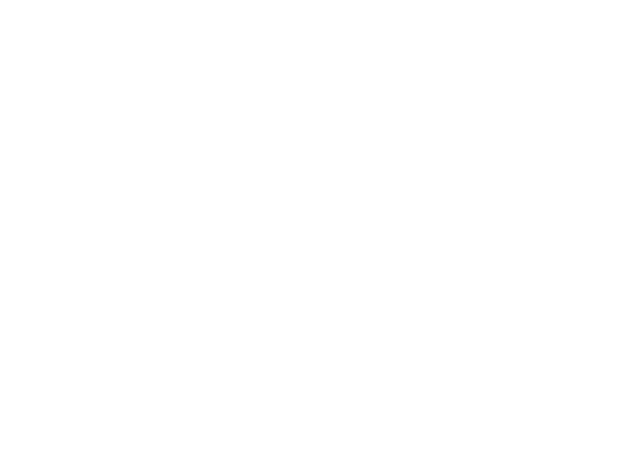
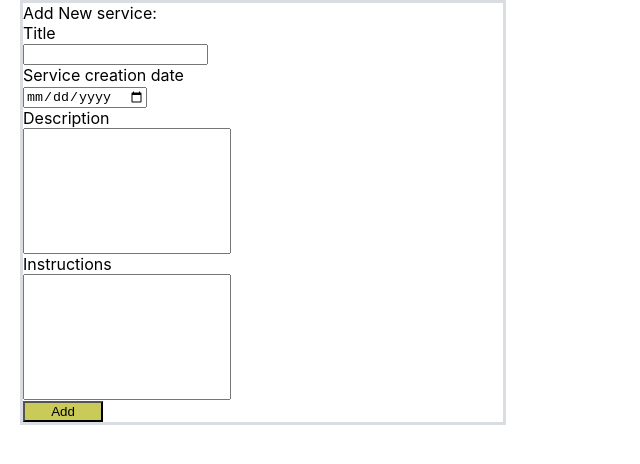
Before and after one commit to Designers-webSite/designers-Website, a React (Create React App) app in the folder Froont/design/: page /utility in a window 1280 px wide. Before the commit this address had no page. Shown: the top 464 px of the page, without its empty margins (0-640 px from the left). Built offline with nearby package versions, Linux system fonts and the light colour scheme.

Commit message:
in front add Utility Component and create redux utilityReducer and action and add to store

```diff
--- a/Froont/design/src/App.css
+++ b/Froont/design/src/App.css
@@ -1,4 +1,4 @@
-.App {
+/* .App {
   text-align: center;
 }
 
@@ -35,4 +35,18 @@
   to {
     transform: rotate(360deg);
   }
+} */
+
+#table {
+  width: 480px;
+  margin-left: 20px;
+  margin-right: 20px;
+  border:#D9DDE2 solid;
+
+
 }
+#brn_service{
+  background-color: rgb(202, 202, 88);
+  width: 80px;
+  text-align: center;
+}
--- a/Froont/design/src/App.js
+++ b/Froont/design/src/App.js
@@ -1,6 +1,7 @@
 import './App.css';
 import { BrowserRouter, Routes, Route } from "react-router-dom";
 import Register from './Components/Register';
+import Utility from './Components/Utility';
 
 function App() {
   return (
@@ -8,6 +9,7 @@
       <Routes>
         <Route exact path="/" />
         <Route path="/register" element={<Register/>} />
+        <Route path="/utility" element={<Utility/>} />
       </Routes>
 
     </BrowserRouter>
--- a/Froont/design/src/Components/Utility.js
+++ b/Froont/design/src/Components/Utility.js
@@ -1,11 +1,72 @@
 import React from 'react'
+import { useState } from 'react'
+import { useDispatch } from 'react-redux'
+import {addUtility} from "../reducers/utility/action"
+import axios from 'axios'
 
  function Utility() {
 
-    const[utility,seUtility]=useState({})
+    const dispatch=useDispatch()
+    const[title,setTitle]=useState("")
+    const[description,setDescription]=useState("")
+    const[date,setDate ]=useState("")
+    const[instructions,setInstructions]=useState("")
+    const handelChangeTitle=(e)=>{
+        setTitle(e.target.value)
+
+
+    }
+    const handelChangeDate=(e)=>{
+        setDate(e.target.value)
+
+    }
+    const handelChangeDescrption=(e)=>{
+        setDescription(e.target.value)
+    }
+    const handelChangeinstructions=(e)=>{
+     setInstructions(e.target.value)
+    }
+    const add=()=>{
+        const data={
+            title,
+            description,
+            date,
+            instructions
+
+
+        }
+
+    axios
+        .post("http://localhost:8080/utility",data)
+        .then((res)=>{
+            const action=addUtility(res.data)
+            dispatch(action)
+
+        })
+        .catch((err)=>{
+
+            console.log(err);
+        });
+    }
 
     return (
-        <div>
+        <div id="table">
+             <label for="add">Add New service:</label><br/>
+            <label for="name">Title</label><br/>
+
+           <input type="text" id="name" name="name" onChange={handelChangeTitle} /><br/>
+           <label for="name">Service creation date</label><br/>
+
+           <input type="date" id="name" name="name"  onChange={handelChangeDate}/><br/>
+
+         <label for="title"> Description</label><br/>
+
+         <input type="text" id="name" name="name" style={{height:120 , width:200}} onChange={handelChangeDescrption}/><br/>
+
+         <label for="title"> Instructions</label><br/>
+
+        <input type="text" id="name" name="name" style={{height:120, width:200}} onChange={handelChangeinstructions}/><br/>
+        <button  id="brn_service"onClick={add}>Add</button><br/>
 
         </div>
     )
--- /dev/null
+++ b/Froont/design/src/reducers/designer/action.js
@@ -0,0 +1,12 @@
+export const addDesigner=(designer)=>{
+    return {
+        type:"ADD_DESIGNER",
+        payload:designer
+    }
+
+}
+export const removeDesigner=()=>{
+    return {
+        type:"REMOVE_DESIGNER"
+    }
+}
--- /dev/null
+++ b/Froont/design/src/reducers/designer/index.js
@@ -0,0 +1,23 @@
+const initialState={
+    designer:{}
+}
+
+const designerReducer=(state=initialState,{type,payload})=>{
+    switch (type) {
+        case "ADD_DESIGNER":
+            console.log(payload);
+            return {
+                designer:payload
+            }
+
+            case "REMOVE_DESIGNER":
+            return{
+                designer:{}
+            }
+
+
+        default:
+            return state;
+    }
+}
+export default designerReducer;
--- a/Froont/design/src/reducers/store.js
+++ b/Froont/design/src/reducers/store.js
@@ -1,7 +1,8 @@
 import{combineReducers ,createStore} from "redux"
 import userReducer from "./user"
 import utilityReducer from "./utility"
+import designerReducer from "./designer"
 
-const reducers=combineReducers({ userReducer})
+const reducers=combineReducers({ userReducer},{designerReducer},{utilityReducer})
 const store=createStore(reducers)
 export default store;
--- a/Froont/design/src/reducers/utility/action.js
+++ b/Froont/design/src/reducers/utility/action.js
@@ -1,6 +1,6 @@
-export const setUtility=(utility)=>{
+export const addUtility=(utility)=>{
     return {
-        action:"SET_UTILITY",
+        action:"ADD_UTILITY",
         payload:utility
     }
 
--- a/Froont/design/src/reducers/utility/index.js
+++ b/Froont/design/src/reducers/utility/index.js
@@ -4,7 +4,7 @@
 
 const utilityReducer=(state=initialState,{type,payload})=>{
     switch (type) {
-        case "SET_UTILITY":
+        case "ADD_UTILITY":
             console.log(payload);
             return {
                 utility:payload
```
Also changed, not shown: Froont/design/src/Components/CreateDesigner.js (added, +23 -0 lines), Froont/design/src/Components/Designer.js (deleted, +0 -18 lines), 2 other files (tests, documents, lock files or other folders).
